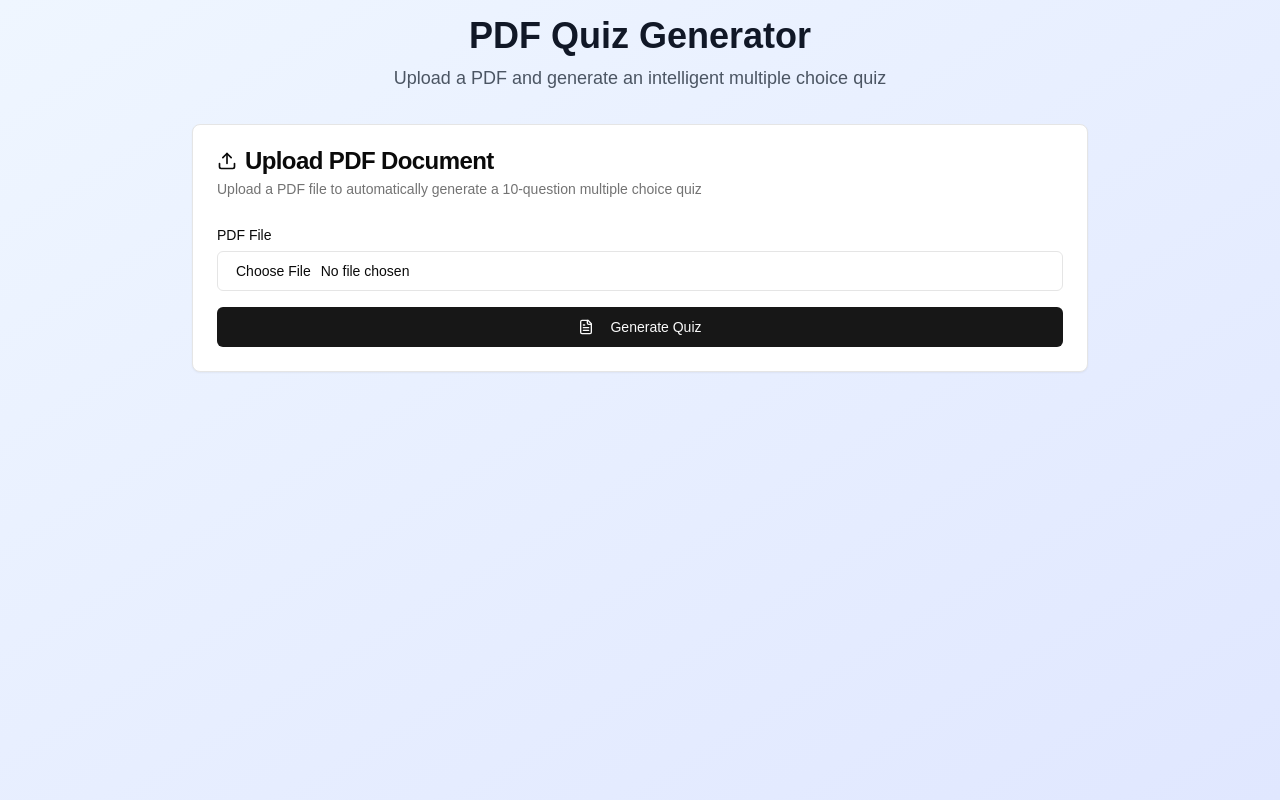
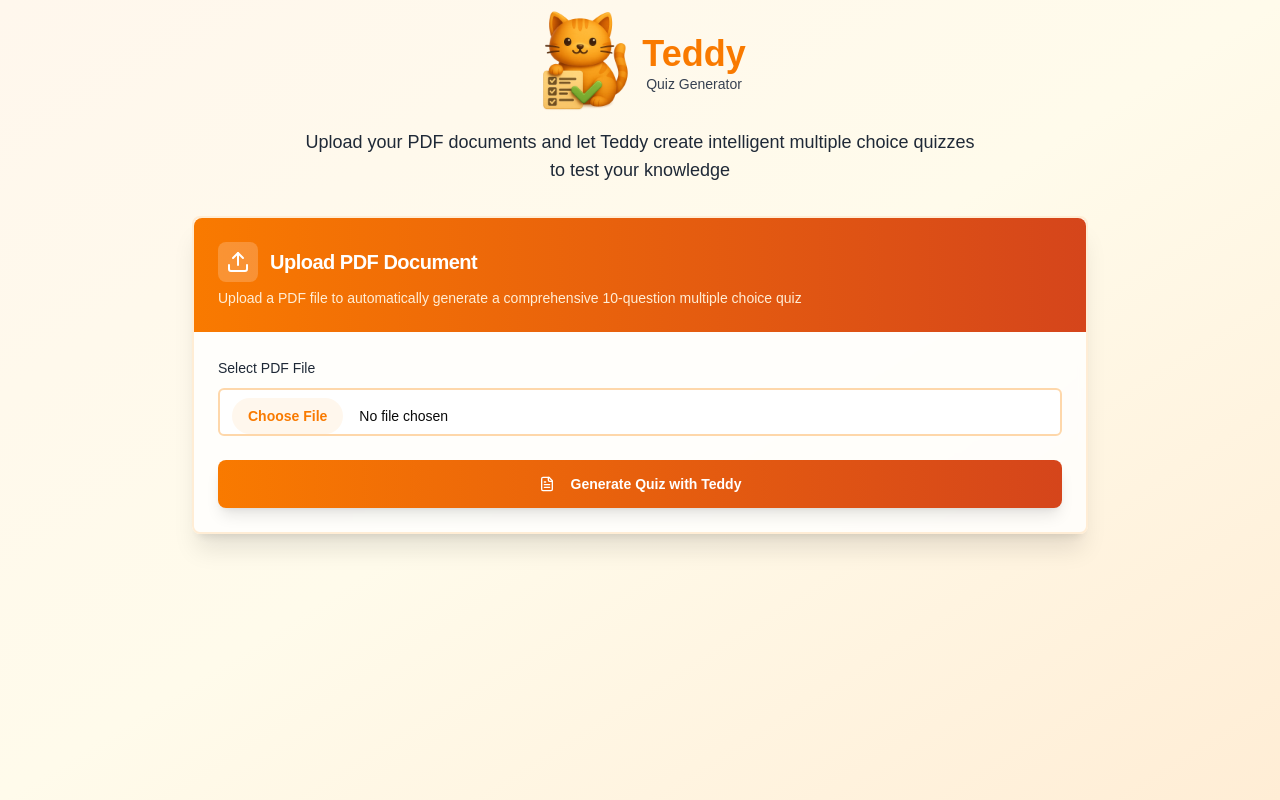
Before and after one commit to khalid21456/Teddy, a Next.js app: page / in a window 1280 px wide. Built offline with nearby package versions, Linux system fonts and the light colour scheme.

Commit message:
UI changes

```diff
--- a/app/page.tsx
+++ b/app/page.tsx
@@ -6,8 +6,8 @@ import { Button } from "@/components/ui/button"
 import { Input } from "@/components/ui/input"
 import { Label } from "@/components/ui/label"
 import { RadioGroup, RadioGroupItem } from "@/components/ui/radio-group"
-import { Upload, FileText, Brain } from "lucide-react"
-
+import { Upload, FileText, Brain, Award, RotateCcw } from "lucide-react"
+import Image from "next/image"
 interface Question {
   question: string
   options: string[]
@@ -72,97 +72,183 @@ export default function PDFQuizGenerator() {
     setShowResults(true)
   }
 
+  const getScoreColor = (score: number, total: number) => {
+    const percentage = (score / total) * 100
+    if (percentage >= 80) return "text-green-600"
+    if (percentage >= 60) return "text-yellow-600"
+    return "text-red-600"
+  }
+
+  const getScoreMessage = (score: number, total: number) => {
+    const percentage = (score / total) * 100
+    if (percentage === 100) return "Perfect! Outstanding work! 🎉"
+    if (percentage >= 80) return "Excellent job! Well done! 🌟"
+    if (percentage >= 60) return "Good effort! Keep it up! 👍"
+    return "Keep practicing! You'll improve! 💪"
+  }
+
   return (
-    <div className="min-h-screen bg-gradient-to-br from-blue-50 to-indigo-100 p-4">
+    <div className="min-h-screen bg-gradient-to-br from-orange-50 via-amber-50 to-orange-100 p-4">
       <div className="max-w-4xl mx-auto">
+        {/* Header with Teddy Branding */}
         <div className="text-center mb-8">
-          <h1 className="text-4xl font-bold text-gray-900 mb-2">PDF Quiz Generator</h1>
-          <p className="text-lg text-gray-600">Upload a PDF and generate an intelligent multiple choice quiz</p>
+          <div className="flex items-center justify-center gap-3 mb-4">
+            <div className="w-24 h-24  flex items-center justify-center">
+              <span className="text-2xl"><Image src="/image.png" alt="Description" width={300} height={300} /></span>
+            </div>
+            <div>
+              <h1 className="text-4xl font-bold text-[#F97A00]">
+                Teddy
+              </h1>
+              <p className="text-sm font-medium text-gray-700">Quiz Generator</p>
+            </div>
+          </div>
+          <p className="text-lg text-gray-800 max-w-2xl mx-auto">
+            Upload your PDF documents and let Teddy create intelligent multiple choice quizzes to test your knowledge
+          </p>
         </div>
 
         {!quiz && (
-          <Card className="mb-8">
-            <CardHeader>
-              <CardTitle className="flex items-center gap-2">
-                <Upload className="w-5 h-5" />
+          <Card className="mb-8 border-2 border-orange-100 shadow-xl bg-white/80 backdrop-blur-sm">
+            <CardHeader className="bg-gradient-to-r from-[#F97A00] to-[#D5451B] text-white rounded-t-lg">
+              <CardTitle className="flex items-center gap-3 text-xl">
+                <div className="p-2 bg-white/20 rounded-lg">
+                  <Upload className="w-6 h-6" />
+                </div>
                 Upload PDF Document
               </CardTitle>
-              <CardDescription>
-                Upload a PDF file to automatically generate a 10-question multiple choice quiz
+              <CardDescription className="text-orange-100">
+                Upload a PDF file to automatically generate a comprehensive 10-question multiple choice quiz
               </CardDescription>
             </CardHeader>
-            <CardContent>
-              <form action={handleSubmit} className="space-y-4">
-                <div>
-                  <Label htmlFor="pdf">PDF File</Label>
-                  <Input id="pdf" name="pdf" type="file" accept="application/pdf" required className="mt-1" />
+            <CardContent className="p-6">
+              <div className="space-y-6">
+                <div className="space-y-2">
+                  <Label htmlFor="pdf" className="text-gray-800 font-medium">
+                    Select PDF File
+                  </Label>
+                  <div className="relative">
+                    <Input
+                      id="pdf"
+                      name="pdf"
+                      type="file"
+                      accept="application/pdf"
+                      required
+                      className="border-2 border-orange-200 focus:border-[#F97A00] focus:ring-[#F97A00] h-12 file:mr-4 file:py-2 file:px-4 file:rounded-full file:border-0 file:text-sm file:font-semibold file:bg-orange-50 file:text-[#F97A00] hover:file:bg-orange-100"
+                    />
+                  </div>
                 </div>
-                <Button type="submit" disabled={loading} className="w-full">
+                <Button
+                  onClick={() => {
+                    const fileInput = document.getElementById('pdf') as HTMLInputElement;
+                    if (fileInput?.files?.[0]) {
+                      const formData = new FormData();
+                      formData.append('pdf', fileInput.files[0]);
+                      handleSubmit(formData);
+                    }
+                  }}
+                  disabled={loading}
+                  className="w-full h-12 bg-gradient-to-r from-[#F97A00] to-[#D5451B] hover:from-[#D5451B] hover:to-[#F97A00] text-white font-semibold rounded-lg shadow-lg transition-all duration-300 transform hover:scale-[1.02]"
+                >
                   {loading ? (
                     <>
-                      <Brain className="w-4 h-4 mr-2 animate-spin" />
-                      Generating Quiz...
+                      <Brain className="w-5 h-5 mr-2 animate-spin" />
+                      Generating Your Quiz...
                     </>
                   ) : (
                     <>
-                      <FileText className="w-4 h-4 mr-2" />
-                      Generate Quiz
+                      <FileText className="w-5 h-5 mr-2" />
+                      Generate Quiz with Teddy
                     </>
                   )}
                 </Button>
-              </form>
+              </div>
             </CardContent>
           </Card>
         )}
 
         {quiz && (
           <div className="space-y-6">
-            <Card>
-              <CardHeader>
-                <CardTitle>{quiz.title}</CardTitle>
-                <CardDescription>Answer all 10 questions and click "Show Results" to see your score</CardDescription>
+            <Card className="border-2 border-orange-100 shadow-xl bg-white/80 backdrop-blur-sm">
+              <CardHeader className="bg-gradient-to-r from-[#F97A00] to-[#D5451B] text-white rounded-t-lg">
+                <CardTitle className="flex items-center gap-3">
+                  <div className="p-2 bg-white/20 rounded-lg">
+                    <Brain className="w-6 h-6" />
+                  </div>
+                  {quiz.title}
+                </CardTitle>
+                <CardDescription className="text-orange-100 flex items-center gap-2">
+                  <span>Answer all 10 questions and click "Show Results" to see your score</span>
+                  <div className="ml-auto flex items-center gap-1 bg-white/20 px-3 py-1 rounded-full">
+                    <span className="text-sm font-medium">{Object.keys(selectedAnswers).length}/10</span>
+                  </div>
+                </CardDescription>
               </CardHeader>
             </Card>
 
             {quiz.questions.map((question, questionIndex) => (
-              <Card key={questionIndex}>
-                <CardHeader>
-                  <CardTitle className="text-lg">Question {questionIndex + 1}</CardTitle>
-                  <CardDescription className="text-base font-medium text-gray-900">{question.question}</CardDescription>
+              <Card key={questionIndex} className="border-l-4 border-l-[#F97A00] shadow-lg bg-white/80 backdrop-blur-sm">
+                <CardHeader className="pb-3">
+                  <CardTitle className="text-lg flex items-center gap-3">
+                    <div className="w-8 h-8 bg-gradient-to-r from-[#F97A00] to-[#D5451B] text-white rounded-full flex items-center justify-center text-sm font-bold">
+                      {questionIndex + 1}
+                    </div>
+                    Question {questionIndex + 1}
+                  </CardTitle>
+                  <CardDescription className="text-base font-medium text-gray-800 ml-11 leading-relaxed">
+                    {question.question}
+                  </CardDescription>
                 </CardHeader>
-                <CardContent>
+                <CardContent className="pt-0">
                   <RadioGroup
                     value={selectedAnswers[questionIndex]?.toString()}
                     onValueChange={(value) => handleAnswerChange(questionIndex, Number.parseInt(value))}
+                    className="space-y-3"
                   >
                     {question.options.map((option, optionIndex) => (
                       <div
                         key={optionIndex}
-                        className={`flex items-center space-x-2 p-3 rounded-lg border transition-colors ${
+                        className={`flex items-center space-x-3 p-4 rounded-xl border-2 transition-all duration-200 ${
                           showResults
                             ? optionIndex === question.correctAnswer
-                              ? "bg-green-50 border-green-200"
+                              ? "bg-green-50 border-green-300 shadow-md"
                               : selectedAnswers[questionIndex] === optionIndex && optionIndex !== question.correctAnswer
-                                ? "bg-red-50 border-red-200"
+                                ? "bg-red-50 border-red-300 shadow-md"
                                 : "bg-gray-50 border-gray-200"
-                            : "hover:bg-gray-50"
+                            : selectedAnswers[questionIndex] === optionIndex
+                              ? "bg-orange-50 border-[#F97A00] shadow-md"
+                              : "hover:bg-orange-50 hover:border-orange-200 border-gray-200"
                         }`}
                       >
                         <RadioGroupItem
                           value={optionIndex.toString()}
                           id={`q${questionIndex}-option${optionIndex}`}
                           disabled={showResults}
+                          className="data-[state=checked]:bg-[#F97A00] data-[state=checked]:border-[#F97A00]"
                         />
-                        <Label htmlFor={`q${questionIndex}-option${optionIndex}`} className="flex-1 cursor-pointer">
+                        <Label
+                          htmlFor={`q${questionIndex}-option${optionIndex}`}
+                          className="flex-1 cursor-pointer font-medium text-gray-800 leading-relaxed"
+                        >
                           {option}
                         </Label>
                         {showResults && optionIndex === question.correctAnswer && (
-                          <span className="text-green-600 font-semibold">✓ Correct</span>
+                          <div className="flex items-center gap-2 text-green-600 font-semibold">
+                            <div className="w-6 h-6 bg-green-100 rounded-full flex items-center justify-center">
+                              ✓
+                            </div>
+                            Correct
+                          </div>
                         )}
                         {showResults &&
                           selectedAnswers[questionIndex] === optionIndex &&
                           optionIndex !== question.correctAnswer && (
-                            <span className="text-red-600 font-semibold">✗ Wrong</span>
+                            <div className="flex items-center gap-2 text-red-600 font-semibold">
+                              <div className="w-6 h-6 bg-red-100 rounded-full flex items-center justify-center">
+                                ✗
+                              </div>
+                              Wrong
+                            </div>
                           )}
                       </div>
                     ))}
@@ -175,24 +261,33 @@ export default function PDFQuizGenerator() {
               {!showResults && (
                 <Button
                   onClick={handleShowResults}
-                  className="flex-1"
+                  className="flex-1 h-12 bg-gradient-to-r from-[#F97A00] to-[#D5451B] hover:from-[#D5451B] hover:to-[#F97A00] text-white font-semibold rounded-lg shadow-lg transition-all duration-300 transform hover:scale-[1.02]"
                   disabled={Object.keys(selectedAnswers).length < quiz.questions.length}
                 >
+                  <Award className="w-5 h-5 mr-2" />
                   Show Results
                 </Button>
               )}
 
               {showResults && (
-                <Card className="flex-1">
+                <Card className="flex-1 border-2 border-orange-100 shadow-xl bg-white/80 backdrop-blur-sm">
                   <CardContent className="pt-6">
-                    <div className="text-center">
-                      <h3 className="text-2xl font-bold mb-2">Your Score</h3>
-                      <p className="text-4xl font-bold text-blue-600">
-                        {calculateScore()}/{quiz.questions.length}
-                      </p>
-                      <p className="text-gray-600 mt-2">
-                        {Math.round((calculateScore() / quiz.questions.length) * 100)}% Correct
-                      </p>
+                    <div className="text-center space-y-4">
+                      <div className="w-20 h-20 bg-gradient-to-r from-[#F97A00] to-[#D5451B] rounded-full flex items-center justify-center mx-auto shadow-lg">
+                        <Award className="w-10 h-10 text-white" />
+                      </div>
+                      <div>
+                        <h3 className="text-2xl font-bold text-gray-800 mb-2">Your Final Score</h3>
+                        <p className={`text-5xl font-bold ${getScoreColor(calculateScore(), quiz.questions.length)} mb-2`}>
+                          {calculateScore()}/{quiz.questions.length}
+                        </p>
+                        <p className="text-xl font-semibold text-gray-600">
+                          {Math.round((calculateScore() / quiz.questions.length) * 100)}% Correct
+                        </p>
+                        <p className="text-lg text-gray-600 mt-3 font-medium">
+                          {getScoreMessage(calculateScore(), quiz.questions.length)}
+                        </p>
+                      </div>
                     </div>
                   </CardContent>
                 </Card>
@@ -205,8 +300,9 @@ export default function PDFQuizGenerator() {
                   setShowResults(false)
                 }}
                 variant="outline"
-                className="flex-1"
+                className="flex-1 h-12 border-2 border-[#F97A00] text-[#F97A00] hover:bg-[#F97A00] hover:text-white font-semibold rounded-lg transition-all duration-300 transform hover:scale-[1.02]"
               >
+                <RotateCcw className="w-5 h-5 mr-2" />
                 Generate New Quiz
               </Button>
             </div>
```
Also changed, not shown: public/image.png (added).
